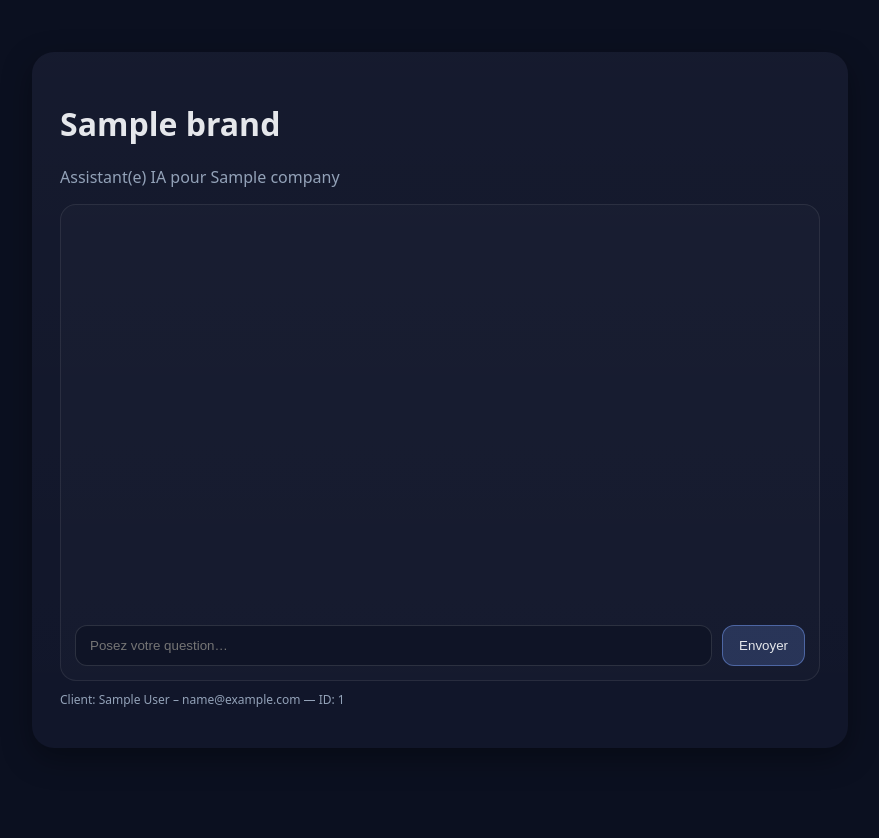
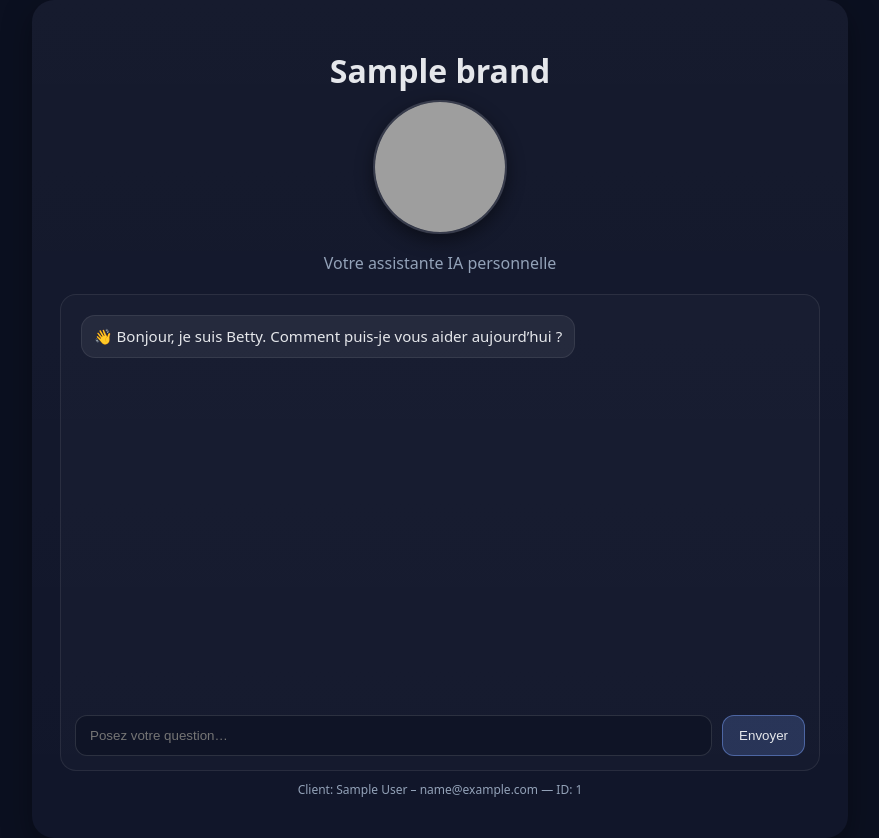
Before and after one commit to vincentbastille10/betty-immo-service, a Flask app: template templates/index.html in a window 1280 px wide. Shown: the whole page, without its empty margins (200-1079 px from the left). Before the commit the page ends 707 px from the top, so only its background shows below. Run offline with Flask 3, Linux system fonts and the light colour scheme; the template is opened without the code that fills it: most values are stand-ins (such as "Sample title", 1, 10 or a date in 2020); grey boxes are pictures that could not be loaded.

Commit message:
Ajout avatar et interface plus accueillante pour Betty

```diff
--- a/static/style.css
+++ b/static/style.css
@@ -1,7 +1,9 @@
 :root{--bg:#0b1020;--card:#11162a;--text:#e5e7eb;--muted:#93a2b8;--accent:#7aa2ff;}
 body{margin:0;font-family:ui-sans-serif,system-ui,-apple-system,Segoe UI,Roboto,Arial;background:var(--bg);color:var(--text);display:grid;place-items:center;min-height:100vh;}
 .chat-card{width:min(760px,92vw);background:linear-gradient(180deg,rgba(255,255,255,.02),rgba(255,255,255,0)),var(--card);border-radius:22px;padding:28px;box-shadow:0 10px 30px rgba(0,0,0,.35);}
-.subtitle{color:var(--muted);}#chat{border:1px solid rgba(255,255,255,.08);border-radius:16px;padding:14px;background:rgba(255,255,255,.02);}
+h1{text-align:center;margin-bottom:8px;}
+.subtitle{color:var(--muted);text-align:center;margin-top:0;margin-bottom:20px;}
+#chat{border:1px solid rgba(255,255,255,.08);border-radius:16px;padding:14px;background:rgba(255,255,255,.02);}
 #messages{height:48vh;overflow:auto;display:flex;flex-direction:column;gap:10px;padding:6px;}
 .bubble{max-width:85%;padding:10px 12px;border-radius:14px;line-height:1.35;font-size:15px;}
 .bubble.user{align-self:flex-end;background:rgba(122,162,255,.2);border:1px solid rgba(122,162,255,.35);}
@@ -9,4 +11,10 @@ body{margin:0;font-family:ui-sans-serif,system-ui,-apple-system,Segoe UI,Roboto,
 .row{display:flex;gap:10px;margin-top:10px;}
 .row input{flex:1;padding:12px 14px;border-radius:12px;border:1px solid rgba(255,255,255,.12);background:#0f1426;color:var(--text);}
 .row button{padding:12px 16px;border-radius:12px;border:1px solid rgba(122,162,255,.45);background:rgba(122,162,255,.2);color:var(--text);cursor:pointer;}
-.tiny{margin-top:10px;font-size:12px;color:var(--muted);}
+.row button:hover{background:rgba(122,162,255,.35);}
+.tiny{margin-top:10px;font-size:12px;color:var(--muted);text-align:center;}
+
+/* Avatar */
+.avatar{display:flex;justify-content:center;margin-bottom:18px;}
+.avatar img{width:130px;height:130px;border-radius:50%;object-fit:cover;border:2px solid rgba(255,255,255,0.15);box-shadow:0 6px 18px rgba(0,0,0,0.45);transition:transform 0.3s ease,box-shadow 0.3s ease;}
+.avatar img:hover{transform:scale(1.05);box-shadow:0 8px 22px rgba(0,0,0,0.55);}
--- a/templates/index.html
+++ b/templates/index.html
@@ -9,16 +9,28 @@
 <body>
   <div class="chat-card">
     <h1>{{ brand }}</h1>
-    <p class="subtitle">Assistant(e) IA pour {{ cfg.company or 'votre activité' }}</p>
+
+    <!-- Avatar de bienvenue -->
+    <div class="avatar">
+      <img src="https://i.postimg.cc/2jPPVYvb/20251016-1145-Futuristic-Android-Elegance-simple-compose-01k7p6f22kfsb8j27psehwqq3c.png"
+           alt="Avatar de Betty - Assistante IA" />
+    </div>
+
+    <p class="subtitle">Votre assistante IA personnelle</p>
+
     <div id="chat">
-      <div id="messages"></div>
+      <div id="messages">
+        <div class="bubble bot">👋 Bonjour, je suis Betty. Comment puis-je vous aider aujourd’hui ?</div>
+      </div>
       <div class="row">
         <input id="msg" placeholder="Posez votre question…" />
         <button id="send">Envoyer</button>
       </div>
     </div>
+
     <p class="tiny">Client: {{ cfg.full_name }} – {{ cfg.email }} — ID: {{ tenant_id }}</p>
   </div>
+
   <script>
     const tenantId={{ tenant_id|tojson }};
     const sendBtn=document.getElementById('send');
```
